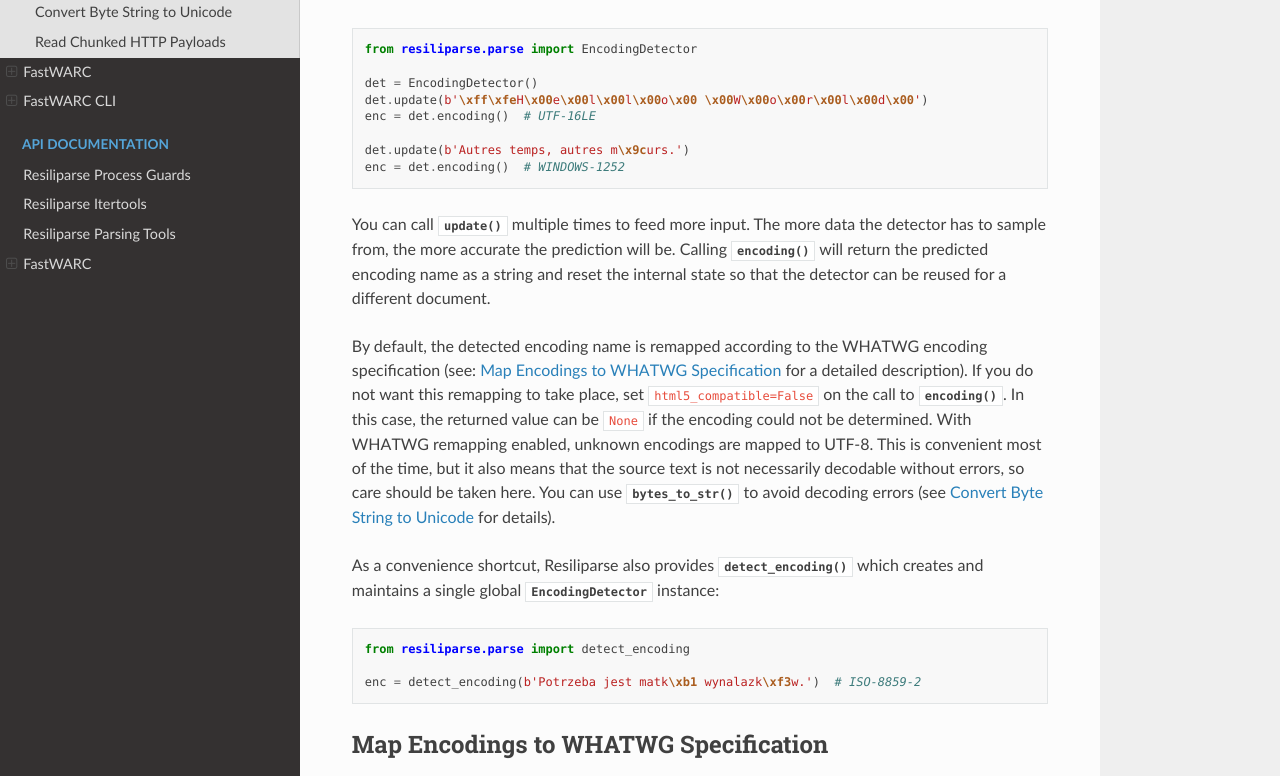
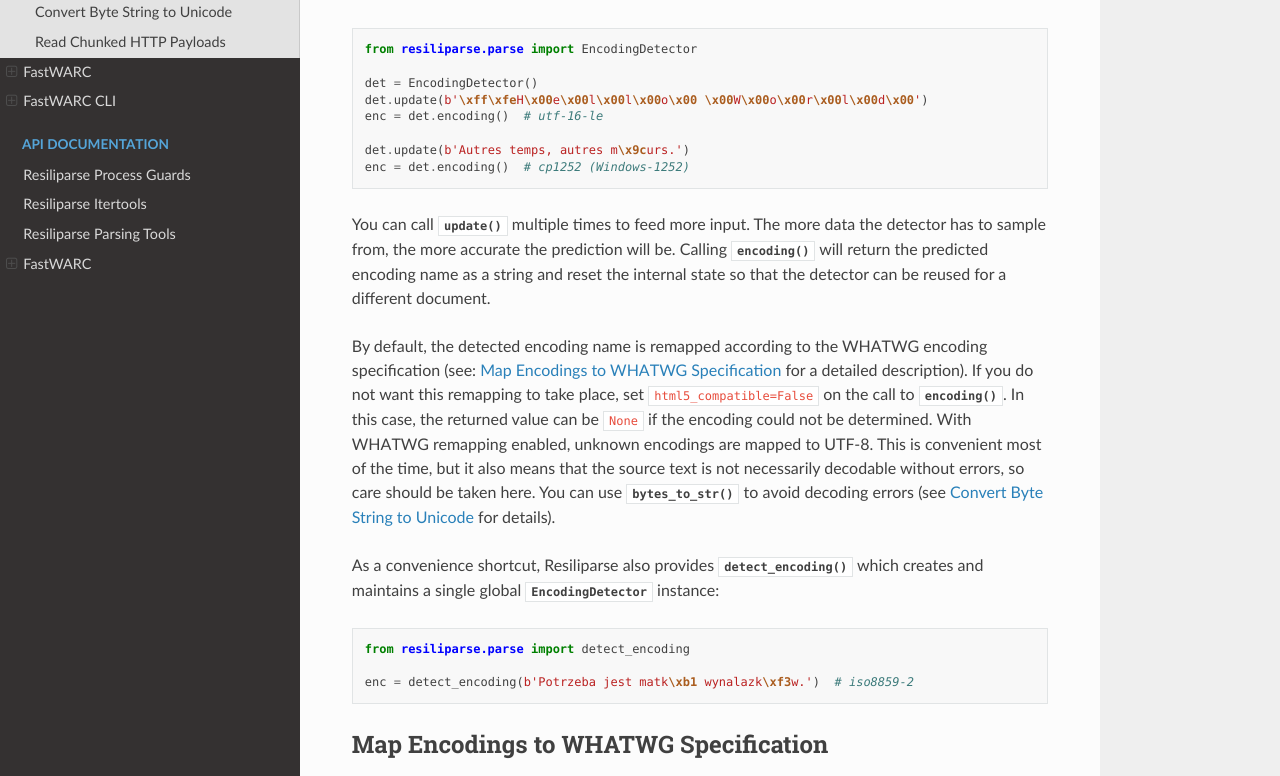
Before and after one commit to chatnoir-eu/chatnoir-resiliparse, a Sphinx documentation site: the page built from docs/man/parse.rst, in a window 1280 px wide and 1400 px high. Shown: the part 337-1113 px from the top of the window. Built offline with Sphinx 7.4.7 and the Read the Docs theme 2.0.0, drawn with Linux system fonts in a browser that asks for light colours; some of the changed text lies outside the part shown.

Commit message:
Return Python-normalized encoding names

```diff
--- a/docs/man/parse.rst
+++ b/docs/man/parse.rst
@@ -17,10 +17,10 @@
 
   det = EncodingDetector()
   det.update(b'\xff\xfeH\x00e\x00l\x00l\x00o\x00 \x00W\x00o\x00r\x00l\x00d\x00')
-  enc = det.encoding()  # UTF-16LE
+  enc = det.encoding()  # utf-16-le
 
   det.update(b'Autres temps, autres m\x9curs.')
-  enc = det.encoding()  # WINDOWS-1252
+  enc = det.encoding()  # cp1252 (Windows-1252)
 
 You can call :meth:`~.parse.EncodingDetector.update` multiple times to feed more input. The more data the detector has to sample from, the more accurate the prediction will be. Calling :meth:`~.parse.EncodingDetector.encoding` will return the predicted encoding name as a string and reset the internal state so that the detector can be reused for a different document.
 
@@ -32,7 +32,7 @@
 
   from resiliparse.parse import detect_encoding
 
-  enc = detect_encoding(b'Potrzeba jest matk\xb1 wynalazk\xf3w.')  # ISO-8859-2
+  enc = detect_encoding(b'Potrzeba jest matk\xb1 wynalazk\xf3w.')  # iso8859-2
 
 
 .. _parse-map-encodings:
@@ -46,9 +46,9 @@
 
   from resiliparse.parse import map_encoding_to_html5
 
-  print(map_encoding_to_html5('iso-8859-1'))    # WINDOWS-1252
-  print(map_encoding_to_html5('csisolatin9'))   # ISO-8859-15
-  print(map_encoding_to_html5('oops'))          # UTF-8
+  print(map_encoding_to_html5('iso-8859-1'))    # cp1252
+  print(map_encoding_to_html5('csisolatin9'))   # iso8859-15
+  print(map_encoding_to_html5('oops'))          # utf-8
 
 You see that the given input name does not necessarily have to be a valid Python encoding name, but the returned output will be. Unknown or invalid encodings are mapped to UTF-8. Set ``fallback_utf8=False`` if do not want that.
 
```
Also changed, not shown: 1 other file.
